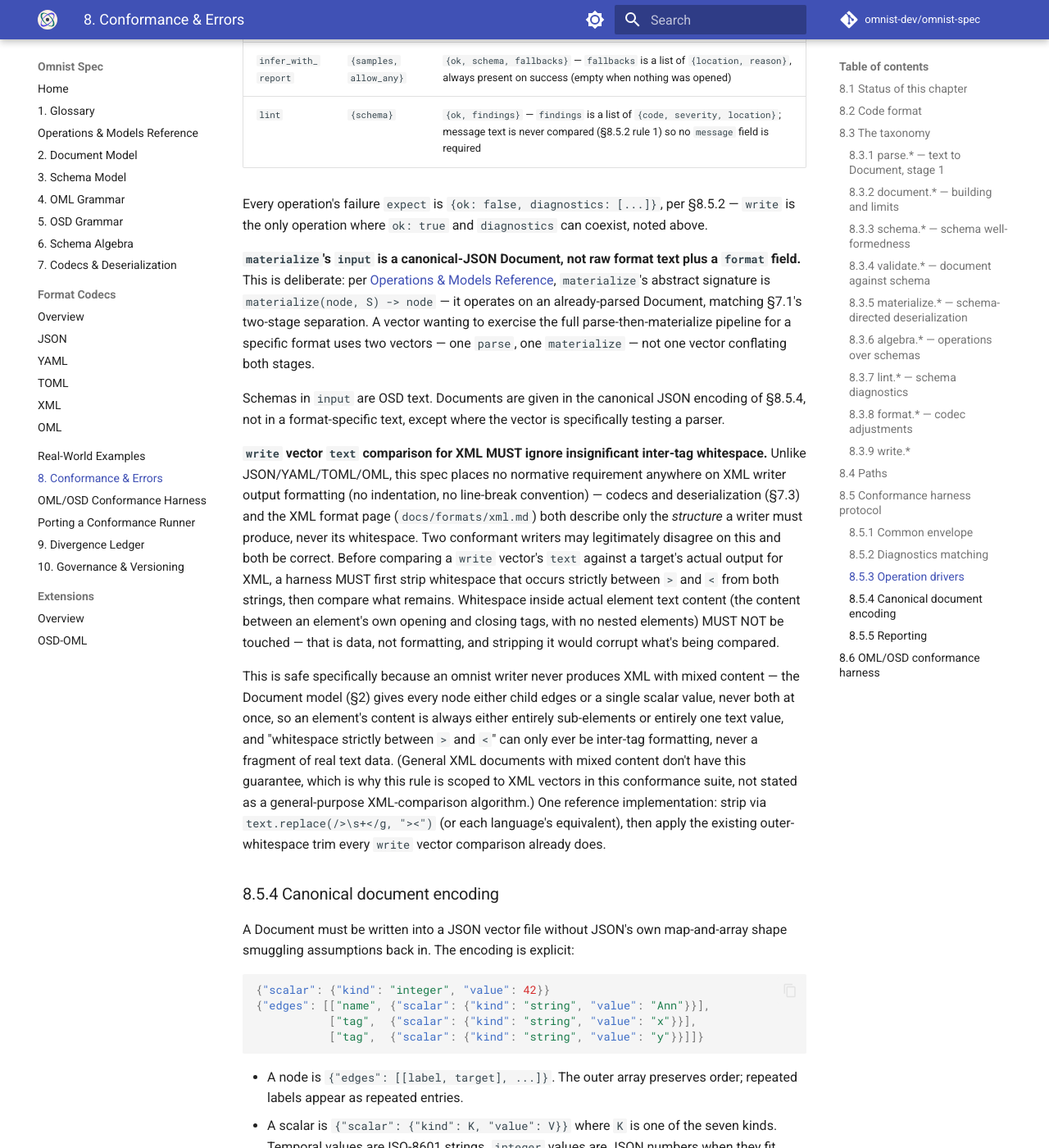
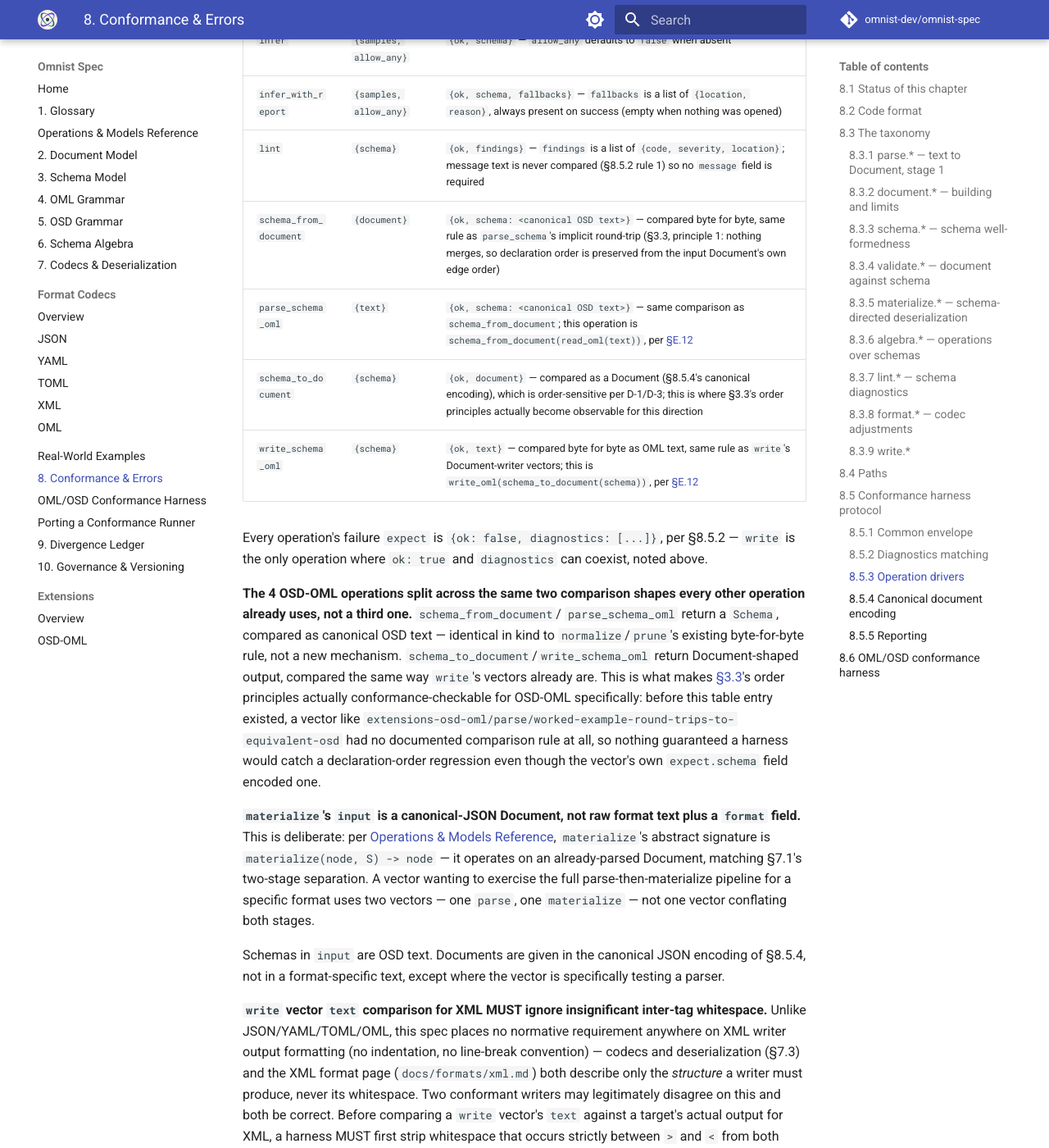
Before and after one commit to omnist-dev/omnist-spec, an MkDocs documentation site: the page built from docs/08-conformance-and-errors.md, in a window 1280 px wide and 1400 px high, scrolled down 10807 px. Shown: the whole window at 82% size. Built offline with MkDocs 1.6.1 and Material for MkDocs 9.7.7, drawn with Linux system fonts in a browser that asks for light colours; comment, search, counter and statistics services are not loaded; some of the changed text lies outside the part shown.

Commit message:
Register OSD-OML operation comparison semantics, add missing Core order vectors
Closes #54.

docs/conformance-harness.md's compare_schema (re-parse, order-blind) is
a SEPARATE track (Sec8.6's fixture-based track) from Sec8.5's JSON-vector
track, which test-suite/*.json actually uses -- and Sec8.5.3 already
established byte-for-byte comparison for normalize/prune before this
change. The four new OSD-OML operations from v0.6.0-beta
(schema_from_document, parse_schema_oml, schema_to_document,
write_schema_oml) were simply never added to that table at all -- nothing
guaranteed a harness would verify the declaration-order behavior their
own vectors already encoded in expect.schema/expect.text.

Registered all four in Sec8.5.3: the two Schema-producing operations
compare byte-for-byte as canonical OSD text (same rule as
normalize/prune); the two Document-producing operations compare as a
Document (order-sensitive per D-1/D-3), same rule as write. Also extends
parse_schema's vector shape with an optional schema field, byte-for-byte,
for vectors pinning round-trip fidelity specifically rather than mere
acceptance -- needed since no existing operation supported asserting a
plain declaration-order round-trip before this.

Adds the three Core-level order vectors this newly makes meaningful,
closing a gap flagged (and then not acted on) earlier in this same
review cycle:
- osd-grammar/canonical-output/declaration-order-round-trips-exactly --
  Z, A, R declared (reverse-of-alphabetical on purpose, so the vector
  actually distinguishes preserve-order from alphabetize).
- prune/basic/survivors-keep-declaration-order-not-alphabetical -- same
  disambiguating shape, nothing actually pruned; the vector's only job
  is order.
- normalize/basic/output-order-is-alphabetical-not-declaration-order --
  a genuine forced merge (Y/B under root M, B wins as lexicographically
  smaller) where declaration order and alphabetical order actively
  disagree, unlike a schema that happens to already be alphabetical.

All three are characterization vectors (Sec10.2) -- verified green
against the Python reference before being written, not new required
behavior; no port work follows from this PR.

Verified: mkdocs build --strict clean, check_version_sync.py passes, all
199 vector names across the whole suite remain unique, all touched JSON
files valid.

Co-Authored-By: Claude Sonnet 5 <noreply@anthropic.com>

```diff
--- a/docs/08-conformance-and-errors.md
+++ b/docs/08-conformance-and-errors.md
@@ -364,7 +364,7 @@ Matching rules, all normative:
 | `operation` | `input` | success `expect` |
 |---|---|---|
 | `parse` | `{format, text}` | `{ok, document}` |
-| `parse_schema` | `{text}` | `{ok}` |
+| `parse_schema` | `{text}` | `{ok}` — `schema: <canonical OSD text>` MAY additionally be present, compared byte for byte per §3.3/§5.9, for a vector specifically pinning declaration-order or formatting round-trip fidelity rather than mere acceptance |
 | `validate` | `{schema, document}` | `{ok}` |
 | `materialize` | `{schema, document}` | `{ok, document}` |
 | `write` | `{document, format}` | `{ok, text}` — `diagnostics` MAY be present alongside a successful `{ok: true, ...}` result (a write can succeed with a reported adjustment, e.g. `format.temporal-stringified`; success and a diagnostics list are not mutually exclusive here the way they are for every other operation) |
@@ -377,10 +377,28 @@ Matching rules, all normative:
 | `infer` | `{samples, allow_any}` | `{ok, schema}` — `allow_any` defaults to `false` when absent |
 | `infer_with_report` | `{samples, allow_any}` | `{ok, schema, fallbacks}` — `fallbacks` is a list of `{location, reason}`, always present on success (empty when nothing was opened) |
 | `lint` | `{schema}` | `{ok, findings}` — `findings` is a list of `{code, severity, location}`; message text is never compared (§8.5.2 rule 1) so no `message` field is required |
+| `schema_from_document` | `{document}` | `{ok, schema: <canonical OSD text>}` — compared byte for byte, same rule as `parse_schema`'s implicit round-trip (§3.3, principle 1: nothing merges, so declaration order is preserved from the input Document's own edge order) |
+| `parse_schema_oml` | `{text}` | `{ok, schema: <canonical OSD text>}` — same comparison as `schema_from_document`; this operation is `schema_from_document(read_oml(text))`, per [§E.12](extensions/osd-oml.md#e12-api-cli-surface) |
+| `schema_to_document` | `{schema}` | `{ok, document}` — compared as a Document (§8.5.4's canonical encoding), which is order-sensitive per D-1/D-3; this is where §3.3's order principles actually become observable for this direction |
+| `write_schema_oml` | `{schema}` | `{ok, text}` — compared byte for byte as OML text, same rule as `write`'s Document-writer vectors; this is `write_oml(schema_to_document(schema))`, per [§E.12](extensions/osd-oml.md#e12-api-cli-surface) |
 
 Every operation's failure `expect` is `{ok: false, diagnostics: [...]}`, per
 §8.5.2 — `write` is the only operation where `ok: true` and `diagnostics` can
 coexist, noted above.
+
+**The 4 OSD-OML operations split across the same two comparison shapes
+every other operation already uses, not a third one.** `schema_from_document`/
+`parse_schema_oml` return a `Schema`, compared as canonical OSD text —
+identical in kind to `normalize`/`prune`'s existing byte-for-byte rule, not
+a new mechanism. `schema_to_document`/`write_schema_oml` return
+Document-shaped output, compared the same way `write`'s vectors already
+are. This is what makes [§3.3](03-schema-model.md#33-formal-definition)'s
+order principles actually conformance-checkable for OSD-OML specifically:
+before this table entry existed, a vector like
+`extensions-osd-oml/parse/worked-example-round-trips-to-equivalent-osd`
+had no documented comparison rule at all, so nothing guaranteed a harness
+would catch a declaration-order regression even though the vector's own
+`expect.schema` field encoded one.
 
 **`materialize`'s `input` is a canonical-JSON Document, not raw format text
 plus a `format` field.** This is deliberate: per
```
Also changed, not shown: CHANGELOG.md (+25 -0 lines), docs/index.md (+1 -1 lines), 3 other files.
